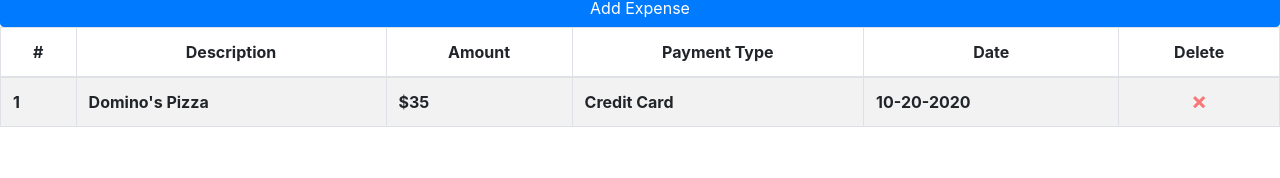
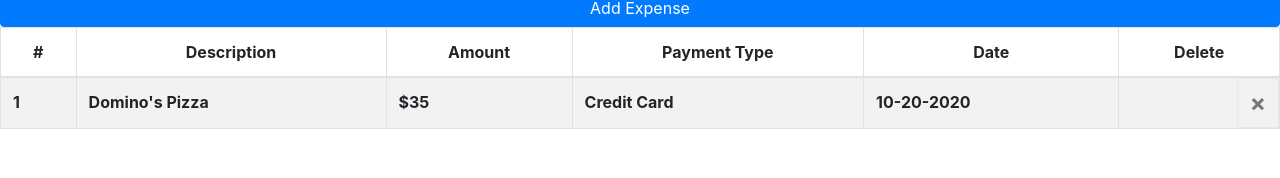
Before and after one commit to jonathanj101/expense-tracker-react, a React (Create React App) app: page / in a window 1280 px wide. Shown: the part 119-297 px from the top of the page. Built offline with nearby package versions, Linux system fonts and the light colour scheme.

Commit message:
deleted unneccessary style
deleted unneccessary style

```diff
--- a/src/App.css
+++ b/src/App.css
@@ -3,35 +3,6 @@ body {
   padding: 0;
 }
 
-/* .main-table {
-  width: 50%;
-} */
-
-/* .btn {
-  width: 100%;
-  height: 100%;
-  padding: 1% 0;
-} */
-
-/* .delete {
-  font-size: 1.5rem;
-  border: 1px solid red;
-  cursor: pointer;
-} */
-
-.close {
-  float: none;
-  text-align: center;
-  cursor: pointer;
-  color: red;
-  line-height: 0.9;
-}
-
-.close:hover {
-  color: red;
-  opacity: 1;
-}
-
 table thead {
   text-align: center;
 }
```
